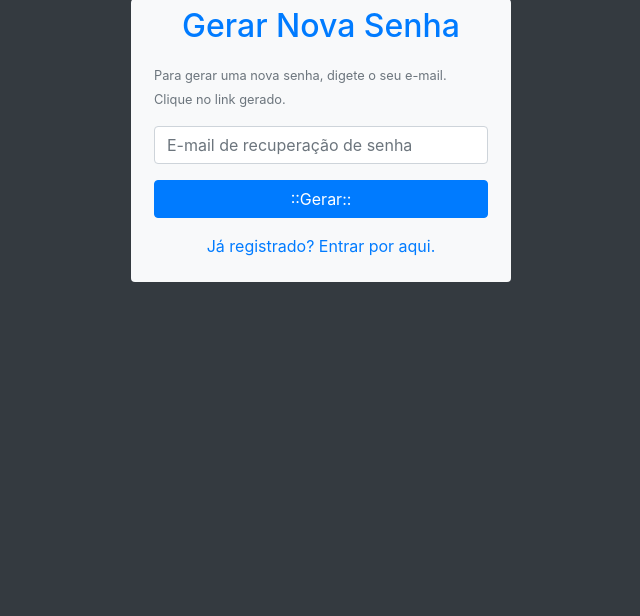
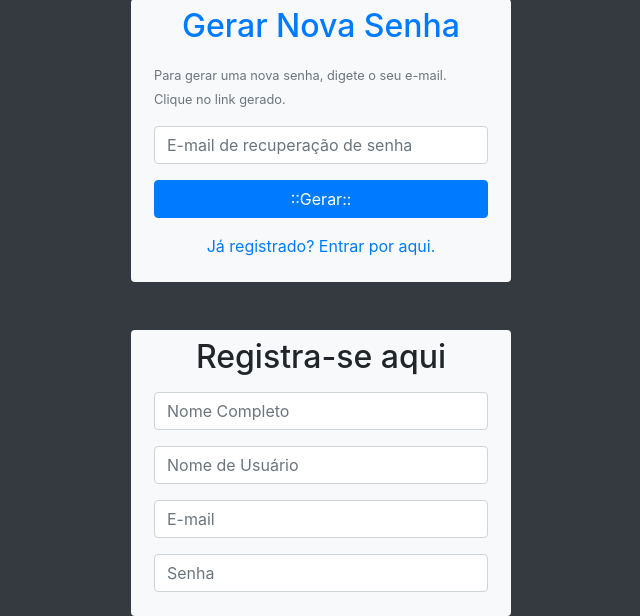
Before and after one commit to gabipuhler/login, a PHP site: page /login/ in a window 1280 px wide. Shown: the part 451-1067 px from the top of the page, without its empty margins (319-959 px from the left). Before the commit the page ends 733 px from the top, so only its background shows below. Run offline with PHP 8.4, Linux system fonts and the light colour scheme.

Commit message:
Inicio do formulário de registro
Inicio do formulário de registro

```diff
--- a/index.php
+++ b/index.php
@@ -87,15 +87,11 @@ Abra a URL http://localhost/login/ -->
                     </div>
 
                     <div class="form-group">
-                        <input type="email" name="emailGerarSenha"
-                        id="emailGerarSenha" class="form-control"
-                        placeholder="E-mail de recuperação de senha">
+                        <input type="email" name="emailGerarSenha" id="emailGerarSenha" class="form-control" placeholder="E-mail de recuperação de senha">
                     </div>
 
                     <div class="form-group">
-                        <input type="submit" value="::Gerar::"
-                        name="btnGerar" id="btnGerar"
-                        class="btn btn-primary btn-block">
+                        <input type="submit" value="::Gerar::" name="btnGerar" id="btnGerar" class="btn btn-primary btn-block">
                     </div>
 
                     <div class="form-group">
@@ -111,6 +107,35 @@ Abra a URL http://localhost/login/ -->
             </div>
         </section>
         <!-- Fim da Seção de Recuperação de Senha -->
+
+        <!-- Início do formulário de Cadastro de novos usuários -->
+        <section class="row mt-5">
+            <div class="col-lg-4 offset-lg-4 bg-light rounded" id="caixaRegistro">
+                <h2 class="text-center mt-2">Registra-se aqui</h2>
+                <form action="#" method="post" class="p-2" id="formRegistro">
+
+                    <div class="form-group">
+                        <input type="text" name="nomeCompleto" id="nomeCompleto" class="form-control" placeholder="Nome Completo">
+                    </div>
+
+                    <div class="form-group">
+                        <input type="text" name="nomeUsuario" id="nomeUsuario" class="form-control" placeholder="Nome de Usuário">
+                    </div>
+
+                    <div class="form-group">
+                        <input type="email" name="emailUsuario" id="emailUsuario" class="form-control" placeholder="E-mail">
+                    </div>
+
+                    <div class="form-group">
+                        <input type="password" name="senhaUsuario" id="senhaUsuario" class="form-control" placeholder="Senha">
+                    </div>
+                </form>
+
+            </div>
+
+        </section>
+
+        <!-- Final do formulário de Cadastro de novos usuários -->
     </main>
     <!-- Optional JavaScript -->
     <!-- jQuery first, then Popper.js, then Bootstrap JS -->
```
